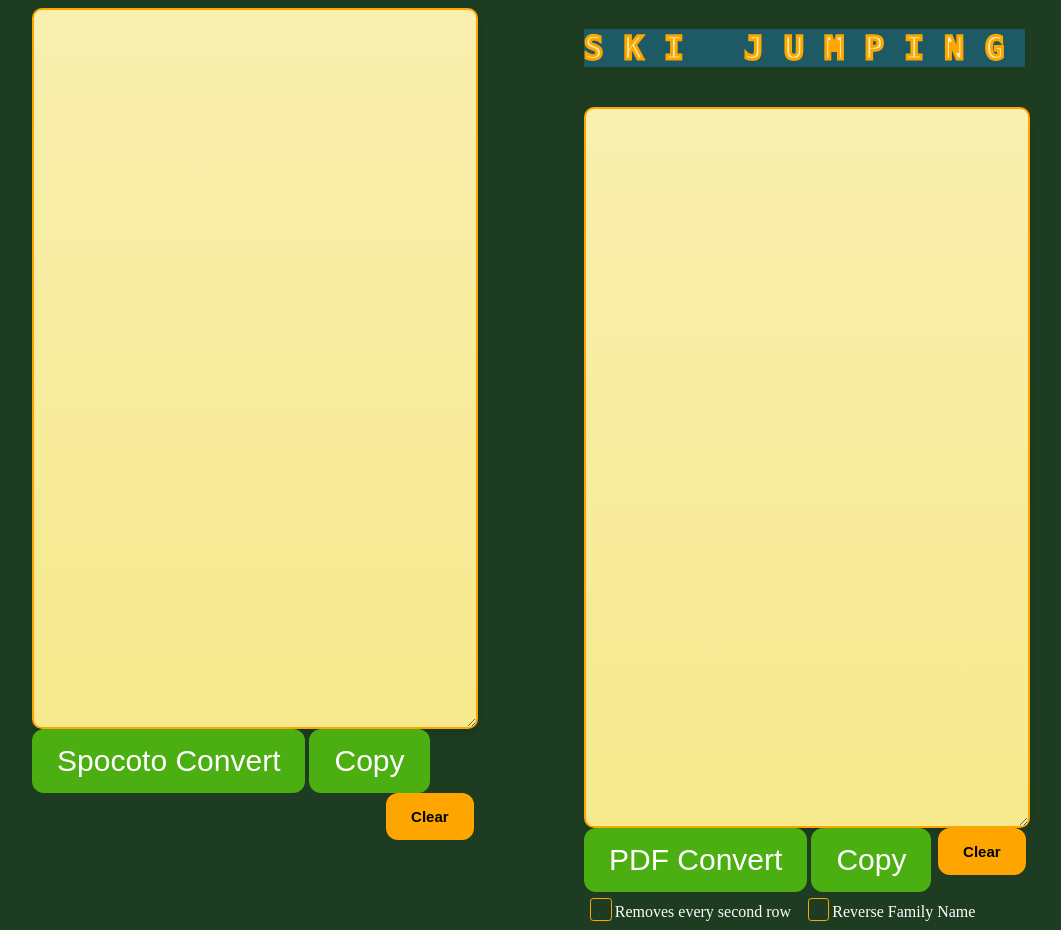
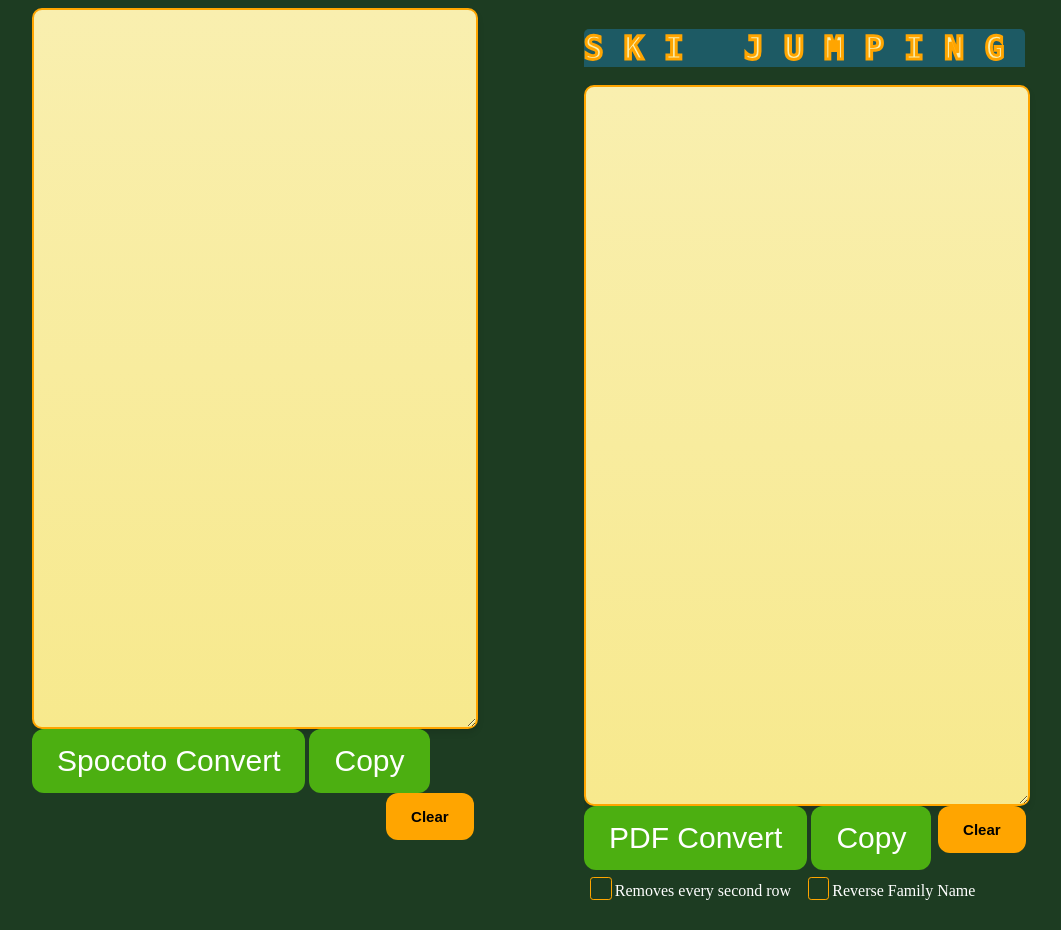
Before and after one commit to krisgiyan/judgescore, a plain HTML site: page index.html in a window 1280 px wide. Shown: the whole page, without its empty margins (56-1117 px from the left). Drawn offline with Linux system fonts and the light colour scheme.

Commit message:
Update styles.css

```diff
--- a/styles.css
+++ b/styles.css
@@ -13,6 +13,8 @@ h1 {
     background-color: rgb(29, 90, 100);
     display: ruby-text;
     max-width:90%;
+    margin-bottom: 0;
+    border-radius: 5px 5px 0px 0px;
 }
 
 .container{
```
